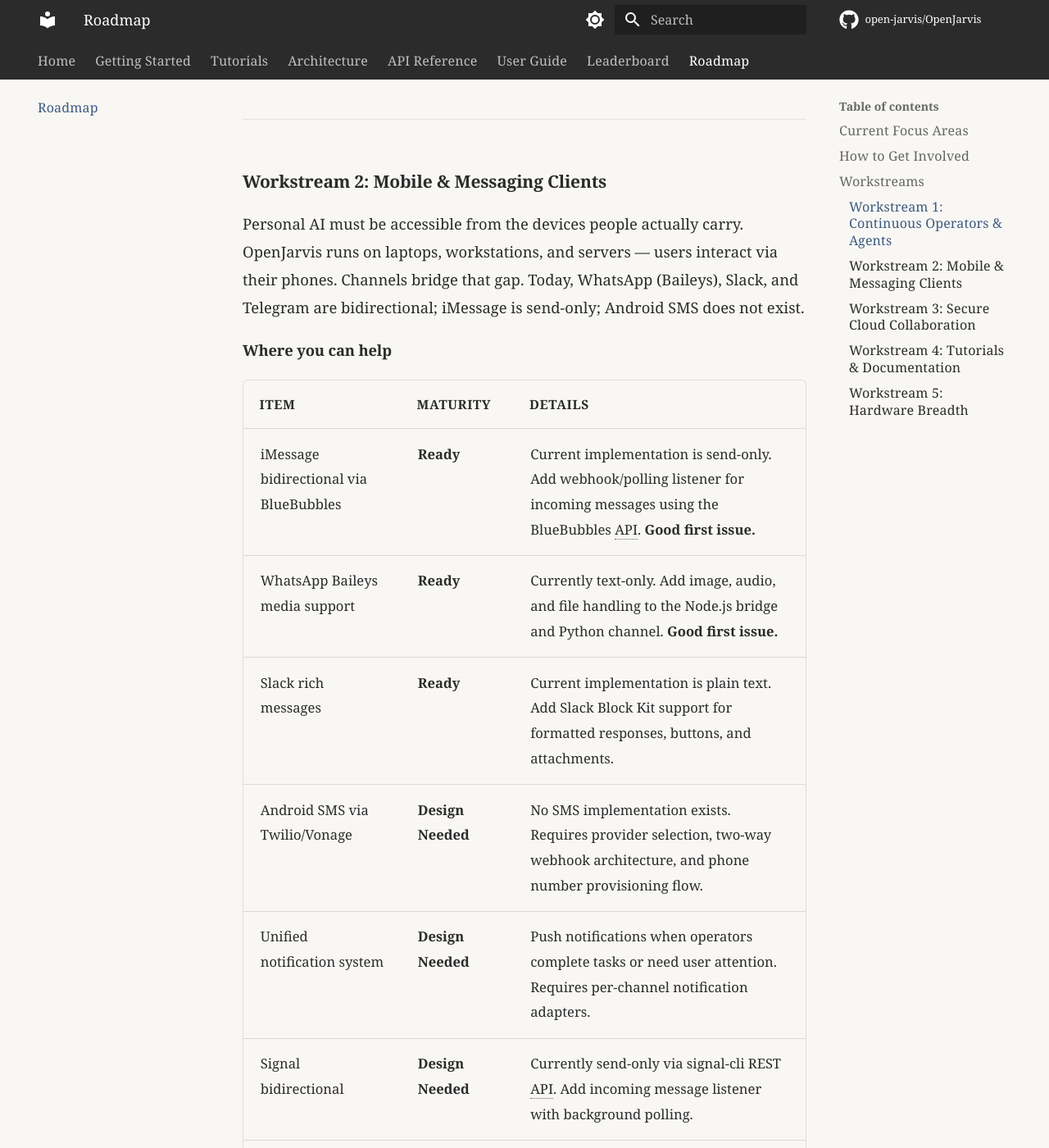
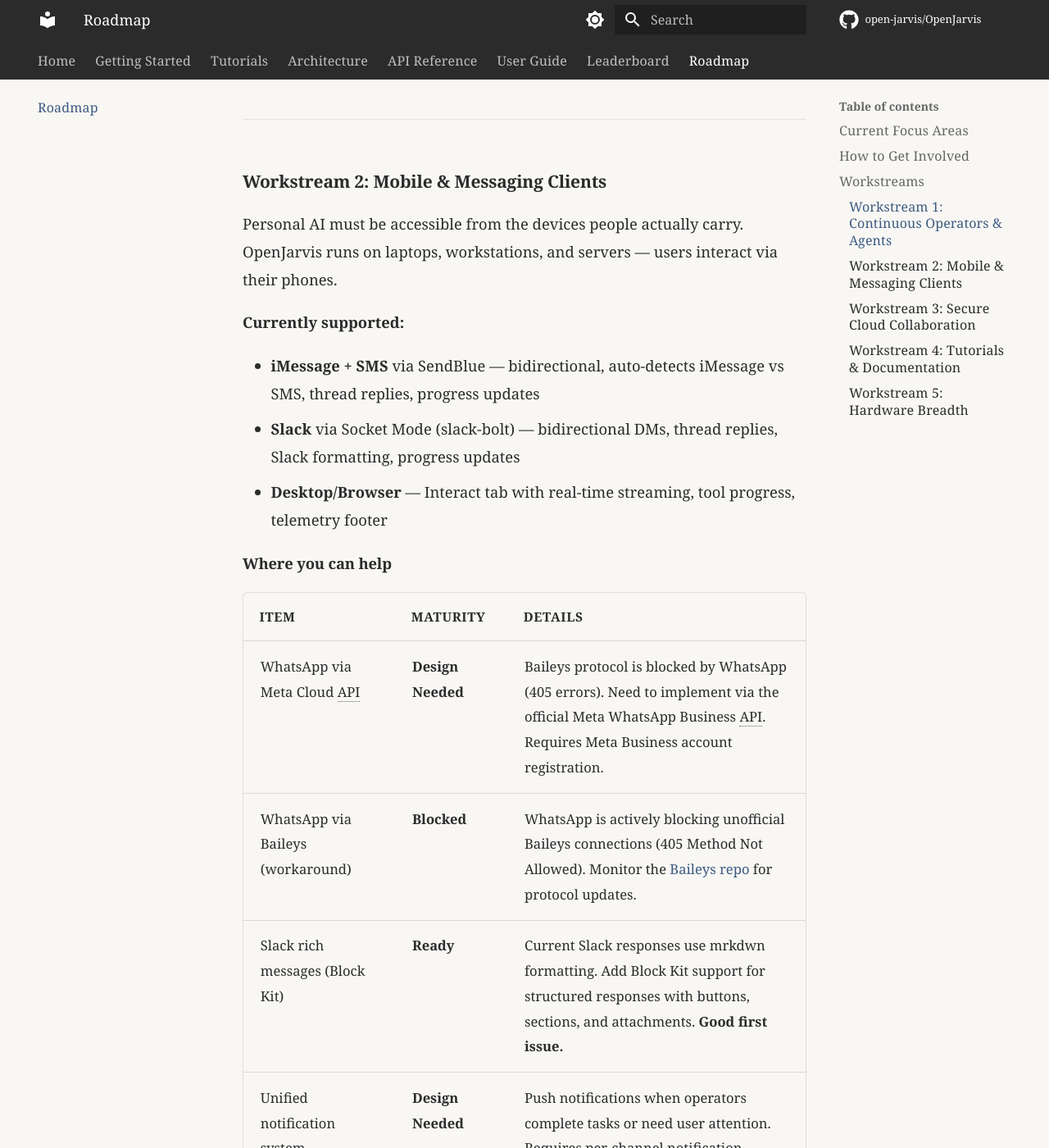
Before and after one commit to MateusCirineo/J.A.R.V.I.S-Assitente-Pessoal, an MkDocs documentation site: the page built from docs/development/roadmap.md, in a window 1280 px wide and 1400 px high, scrolled down 3592 px. Shown: the whole window at 82% size. Built offline with MkDocs 1.6.1 and Material for MkDocs 9.7.7, drawn with Linux system fonts in a browser that asks for light colours; some web fonts are replaced; comment, search, counter and statistics services are not loaded; some of the changed text lies outside the part shown.

Commit message:
docs: update roadmap + create cross-platform testing plan
Roadmap: updated messaging status (iMessage/SMS + Slack working,
WhatsApp Baileys blocked, Meta Cloud API planned).

Testing plan: 12 query types across 3 platforms (Interact, Slack,
iMessage/SMS) with execution phases and success criteria.

Co-Authored-By: Claude Opus 4.6 (1M context) <noreply@anthropic.com>

```diff
--- a/docs/development/roadmap.md
+++ b/docs/development/roadmap.md
@@ -56,19 +56,25 @@ Operators are OpenJarvis's key differentiator — persistent, scheduled, statefu
 
 ### Workstream 2: Mobile & Messaging Clients
 
-Personal AI must be accessible from the devices people actually carry. OpenJarvis runs on laptops, workstations, and servers — users interact via their phones. Channels bridge that gap. Today, WhatsApp (Baileys), Slack, and Telegram are bidirectional; iMessage is send-only; Android SMS does not exist.
+Personal AI must be accessible from the devices people actually carry. OpenJarvis runs on laptops, workstations, and servers — users interact via their phones.
+
+**Currently supported:**
+
+- **iMessage + SMS** via SendBlue — bidirectional, auto-detects iMessage vs SMS, thread replies, progress updates
+- **Slack** via Socket Mode (slack-bolt) — bidirectional DMs, thread replies, Slack formatting, progress updates
+- **Desktop/Browser** — Interact tab with real-time streaming, tool progress, telemetry footer
 
 #### Where you can help
 
 | Item | Maturity | Details |
 |------|----------|---------|
-| iMessage bidirectional via BlueBubbles | **Ready** | Current implementation is send-only. Add webhook/polling listener for incoming messages using the BlueBubbles API. **Good first issue.** |
-| WhatsApp Baileys media support | **Ready** | Currently text-only. Add image, audio, and file handling to the Node.js bridge and Python channel. **Good first issue.** |
-| Slack rich messages | **Ready** | Current implementation is plain text. Add Slack Block Kit support for formatted responses, buttons, and attachments. |
-| Android SMS via Twilio/Vonage | **Design Needed** | No SMS implementation exists. Requires provider selection, two-way webhook architecture, and phone number provisioning flow. |
+| WhatsApp via Meta Cloud API | **Design Needed** | Baileys protocol is blocked by WhatsApp (405 errors). Need to implement via the official Meta WhatsApp Business API. Requires Meta Business account registration. |
+| WhatsApp via Baileys (workaround) | **Blocked** | WhatsApp is actively blocking unofficial Baileys connections (405 Method Not Allowed). Monitor the [Baileys repo](https://github.com/WhiskeySockets/Baileys) for protocol updates. |
+| Slack rich messages (Block Kit) | **Ready** | Current Slack responses use mrkdwn formatting. Add Block Kit support for structured responses with buttons, sections, and attachments. **Good first issue.** |
 | Unified notification system | **Design Needed** | Push notifications when operators complete tasks or need user attention. Requires per-channel notification adapters. |
 | Signal bidirectional | **Design Needed** | Currently send-only via signal-cli REST API. Add incoming message listener with background polling. |
 | Voice interface | **Research-Stage** | Speech-to-text (Whisper) → agent → text-to-speech loop over phone channels. Existing `speech/` module provides a foundation. |
+| Auto-restore channels on restart | **Ready** | Slack daemon and SendBlue auto-restore from saved bindings on server restart. Need to make this more robust for edge cases. |
 
 ---
 
```
